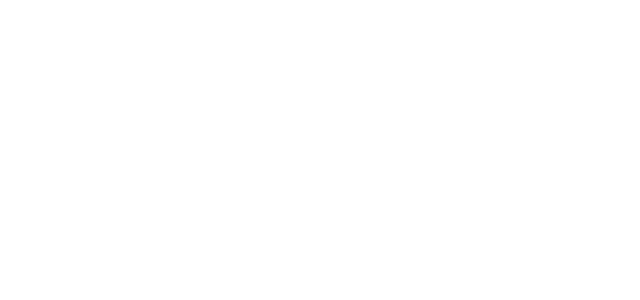
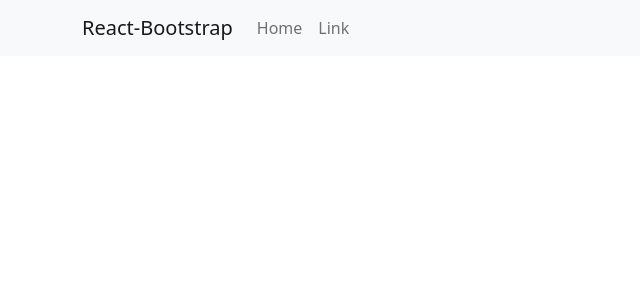
Before and after one commit to developer-build/volunteer-network-client-site, a React (Create React App) app: page / in a window 1280 px wide. Shown: the top 300 px of the page, without its empty margins (0-640 px from the left). Built offline with nearby package versions, Linux system fonts and the light colour scheme.

Commit message:
hedaer section added

```diff
--- a/package.json
+++ b/package.json
@@ -6,7 +6,9 @@
     "@testing-library/jest-dom": "^5.16.4",
     "@testing-library/react": "^13.1.1",
     "@testing-library/user-event": "^13.5.0",
+    "bootstrap": "^5.1.3",
     "react": "^18.0.0",
+    "react-bootstrap": "^2.3.0",
     "react-dom": "^18.0.0",
     "react-scripts": "5.0.1",
     "web-vitals": "^2.1.4"
--- a/src/App.js
+++ b/src/App.js
@@ -1,5 +1,11 @@
+import Header from "./Component/Shear/Header/Header";
+
 function App() {
-  return <div></div>;
+  return (
+    <div>
+      <Header />
+    </div>
+  );
 }
 
 export default App;
--- /dev/null
+++ b/src/Component/Shear/Header/Header.js
@@ -0,0 +1,25 @@
+import React from "react";
+import "./Header.css";
+import "bootstrap/dist/css/bootstrap.min.css";
+import { Container, Nav, Navbar } from "react-bootstrap";
+
+const Header = () => {
+  return (
+    <div>
+      <Navbar bg="light" expand="lg">
+        <Container>
+          <Navbar.Brand href="#home">React-Bootstrap</Navbar.Brand>
+          <Navbar.Toggle aria-controls="basic-navbar-nav" />
+          <Navbar.Collapse id="basic-navbar-nav">
+            <Nav className="me-auto">
+              <Nav.Link href="#home">Home</Nav.Link>
+              <Nav.Link href="#link">Link</Nav.Link>
+            </Nav>
+          </Navbar.Collapse>
+        </Container>
+      </Navbar>
+    </div>
+  );
+};
+
+export default Header;
```
Also changed, not shown: src/Component/Home/BannerSection/BannerSection.js (added, +7 -0 lines), src/Component/Home/BannerSection/BannerSecton.css (added), src/Component/Shear/Header/Header.css (added), 1 other file (tests, documents, lock files or other folders).
